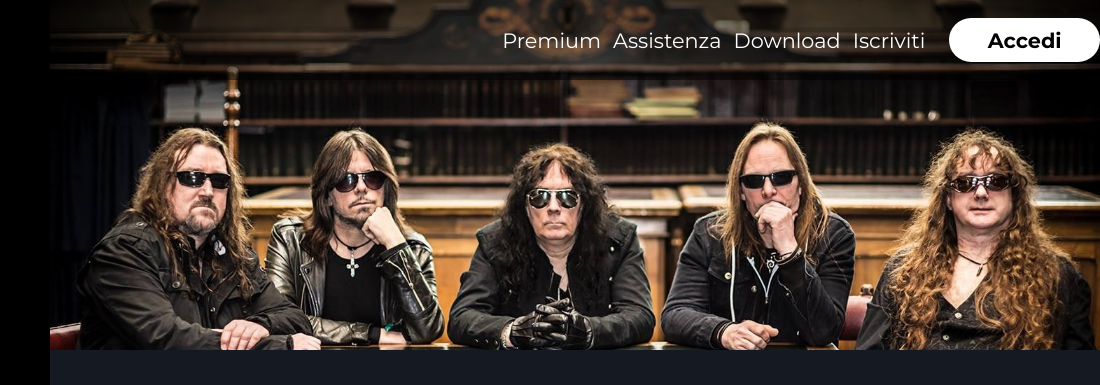
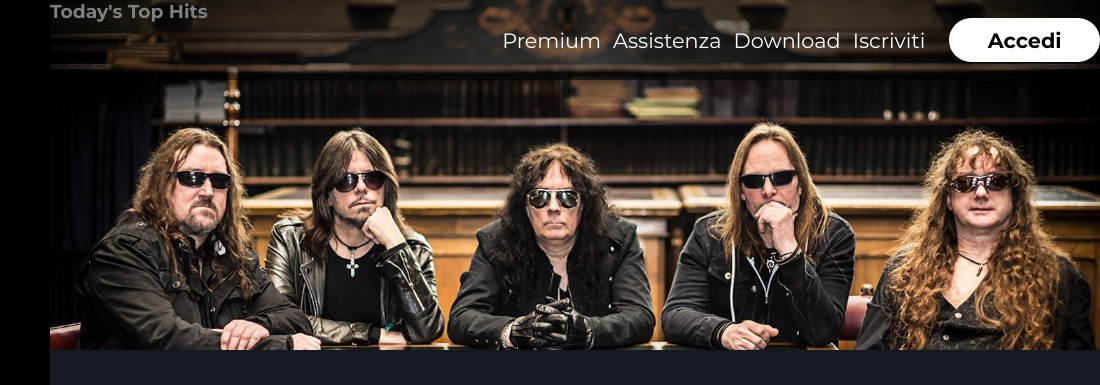
Before and after one commit to leonardopozzan/html-css-spotifyweb, a plain HTML site: page pages/page-1.html in a window 1280 px wide. Shown: the top 385 px of the page, 180-1280 px from the left. Drawn offline with Linux system fonts and the light colour scheme.

Commit message:
incomplete-bonus

```diff
--- a/css/style.css
+++ b/css/style.css
@@ -368,13 +368,11 @@ footer #bar_volume:hover::-webkit-progress-value{
     position: absolute;
     background: linear-gradient(124deg, #ff2400, #e81d1d, #e8b71d, #e3e81d, #1de840, #1ddde8, #2b1de8, #dd00f3, #dd00f3);
     background-size: 1800% 1800%;
-
     -webkit-animation: rainbow 13s ease infinite;
     -z-animation: rainbow 13s ease infinite;
     -o-animation: rainbow 13s ease infinite;
     animation: rainbow 13s ease infinite;
 }
-
 @-webkit-keyframes rainbow {
     0%{background-position:0% 82%}
     50%{background-position:100% 19%}
@@ -538,6 +536,10 @@ footer #bar_volume:hover::-webkit-progress-value{
     background-image: url('../img/bandjpg.jpg');
     background-size: cover;
     background-position: center;
+    position: relative;
+}
+#page-1 .h1{
+
 }
 
 /**************** footer ****************/
--- a/pages/page-1.html
+++ b/pages/page-1.html
@@ -96,7 +96,9 @@
 
                 <!-- sezione dei contenuti multimediali -->
                 <section class="inner_content">
-                    <div class="playlist_title"></div>
+                    <div class="playlist_title">
+                        <h1 class="txt_white">Today's Top Hits</h1>
+                    </div>
 
                 </section>
         </main>
```
Lines whose indentation alone changed are shown as unchanged.
